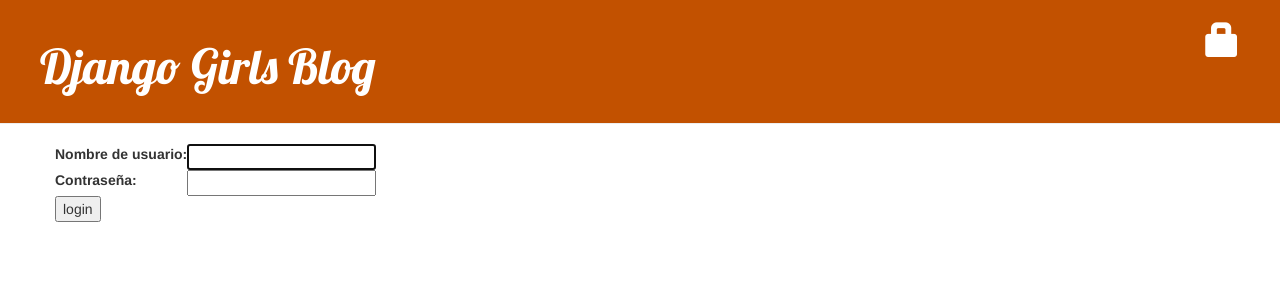
After one commit to Sigilok/DjangoGirls, a Django app: page /accounts/login/ in a window 1280 px wide. The commit adds this page. Shown: the top 300 px of the page. Run offline with Django 3.2, Linux system fonts and the light colour scheme; some libraries are stand-ins or nearby versions.

Commit message:
Add login and logout

```diff
--- a/blog/templates/blog/base.html
+++ b/blog/templates/blog/base.html
@@ -17,6 +17,9 @@
         {% if user.is_authenticated %}
             <a href="{% url 'post_new' %}" class="top-menu"><span class="glyphicon glyphicon-plus"></span></a>
             <a href="{% url 'post_draft_list' %}" class="top-menu"><span class="glyphicon glyphicon-edit"></span></a>
+            <p class="top-menu">Hello {{ user.username }} <small>(<a href="{% url 'logout' %}">Log out</a>)</small></p>
+        {% else %}
+            <a href="{% url 'login' %}" class="top-menu"><span class="glyphicon glyphicon-lock"></span></a>
         {% endif %}
         <h1><a href="/">Django Girls Blog</a></h1>
     </div>
--- /dev/null
+++ b/blog/templates/registration/login.html
@@ -0,0 +1,24 @@
+{% extends 'blog/base.html' %}
+
+{% block contend %}
+    {% if form.errors %}
+        <p> Your username and password didn't match. Please try again.</p>
+    {% endif %}
+
+    <form method="post" action="{% url 'login' %}">
+        {% csrf_token %}
+        <table>
+        <tr>
+            <td>{{ form.username.label_tag }}</td>
+            <td>{{ form.username }}</td>
+        </tr>
+        <tr>
+            <td>{{ form.password.label_tag }}</td>
+            <td>{{ form.password }}</td>
+        </tr>
+        </table>
+
+        <input type="submit" value="login" />
+        <input type="hidden" name="next" value="{{ next }}" />
+    </form>
+{% endblock %}
--- a/blog/views.py
+++ b/blog/views.py
@@ -3,6 +3,7 @@ from django.shortcuts import render, get_object_or_404, redirect
 from django.utils import timezone
 from .models import Post
 from .forms import PostForm
+from django.contrib.auth.decorators import login_required
 
 # Create your views here.
 def post_list(request):
@@ -13,6 +14,7 @@ def post_detail(request, pk):
     post = get_object_or_404(Post, pk=pk)
     return render(request, 'blog/post_detail.html', {'post':post} )
 
+@login_required
 def post_new(request):
     if request.method == "POST":
         form = PostForm(request.POST)
@@ -25,6 +27,7 @@ def post_new(request):
         form = PostForm()
     return render(request, 'blog/post_edit.html', {'form':form})
 
+@login_required
 def post_edit(request, pk):
     post = get_object_or_404(Post, pk=pk)
     if request.method == "POST":
@@ -38,15 +41,18 @@ def post_edit(request, pk):
         form = PostForm(instance=post)
     return render(request, 'blog/post_edit.html', {'form':form})
 
+@login_required
 def post_draft_list(request):
     posts = Post.objects.filter(publish_date__isnull=True).order_by('created_date')
     return render(request, 'blog/post_draft_list.html', {'posts':posts})
 
+@login_required
 def post_publish(request, pk):
     post = get_object_or_404(Post, pk=pk)
     post.publish()
     return redirect('post_detail', pk=pk)
 
+@login_required
 def post_remove(request, pk):
     post = get_object_or_404(Post, pk=pk)
     post.delete()
--- a/mysite/settings.py
+++ b/mysite/settings.py
@@ -120,6 +120,7 @@ USE_TZ = True
 
 STATIC_URL = '/static/'
 STATIC_ROOT = BASE_DIR / 'static'
+LOGIN_REDIRECT_URL = '/'
 
 # Default primary key field type
 # https://docs.djangoproject.com/en/3.2/ref/settings/#default-auto-field
--- a/mysite/urls.py
+++ b/mysite/urls.py
@@ -15,8 +15,11 @@ Including another URLconf
 """
 from django.contrib import admin
 from django.urls import path, include
+from django.contrib.auth import views
 
 urlpatterns = [
     path('admin/', admin.site.urls),
     path('', include('blog.urls')),
+    path('accounts/login/', views.LoginView.as_view(), name='login'),
+    path('accounts/logout/', views.LogoutView.as_view(next_page='/'), name='logout'),
 ]
```
Also changed, not shown: db.sqlite3.
